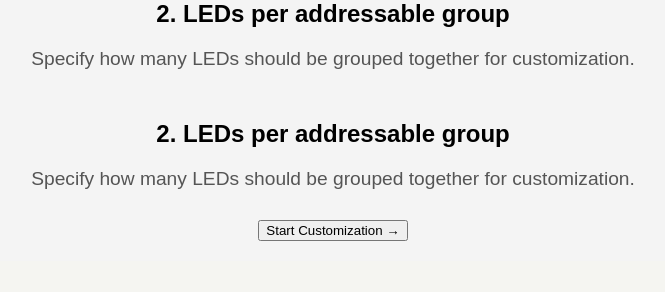
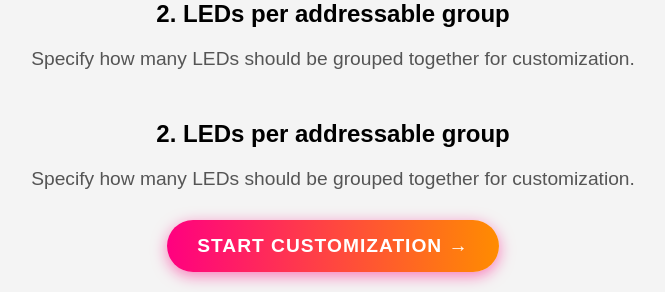
Before and after one commit to wenkow2k515/Scyra-WLED-RGB-group-project, a Flask app: page / in a window 1280 px wide. Shown: the part 758-1050 px from the top of the page, without its empty margins (327-992 px from the left). Before the commit the page ends 999 px from the top, so only its background shows below. Run offline with Flask 3, Linux system fonts and the light colour scheme.

Commit message:
make the button in home page looks cooler

```diff
--- a/app/static/css/home.css
+++ b/app/static/css/home.css
@@ -95,3 +95,52 @@ body {
 .options-list a:hover {
     text-decoration: underline;
 }
+
+/* Style for the Start Customization button */
+.redirect button {
+    padding: 15px 30px; /* Add padding for a larger button */
+    font-size: 1.2em; /* Increase font size */
+    font-weight: bold; /* Make the text bold */
+    color: white; /* White text color */
+    background: linear-gradient(90deg, #ff0080, #ff8c00); /* Vibrant gradient background */
+    border: none; /* Remove border */
+    border-radius: 50px; /* Fully rounded corners */
+    cursor: pointer; /* Add pointer cursor on hover */
+    box-shadow: 0 4px 15px rgba(255, 0, 128, 0.5); /* Add a glowing shadow */
+    transition: all 0.3s ease; /* Smooth transition for hover effects */
+    text-transform: uppercase; /* Make text uppercase for a modern look */
+    letter-spacing: 1px; /* Add spacing between letters */
+}
+
+/* Hover effect for the button */
+.redirect button:hover {
+    background: linear-gradient(90deg, #ff8c00, #ff0080); /* Reverse gradient on hover */
+    transform: scale(1.1); /* Slightly enlarge the button */
+    box-shadow: 0 6px 20px rgba(255, 0, 128, 0.7); /* Enhance the glowing shadow */
+}
+
+/* Active (pressed) state for the button */
+.redirect button:active {
+    transform: scale(1); /* Reset scale when clicked */
+    box-shadow: 0 3px 10px rgba(255, 0, 128, 0.5); /* Reduce shadow when clicked */
+}
+
+/* Add a glowing animation to the button */
+.redirect button::before {
+    content: '';
+    position: absolute;
+    top: -5px;
+    left: -5px;
+    right: -5px;
+    bottom: -5px;
+    border-radius: 50px;
+    background: linear-gradient(90deg, rgba(255, 0, 128, 0.5), rgba(255, 140, 0, 0.5));
+    z-index: -1;
+    filter: blur(10px);
+    opacity: 0;
+    transition: opacity 0.3s ease;
+}
+
+.redirect button:hover::before {
+    opacity: 1; /* Show the glowing effect on hover */
+}
```
